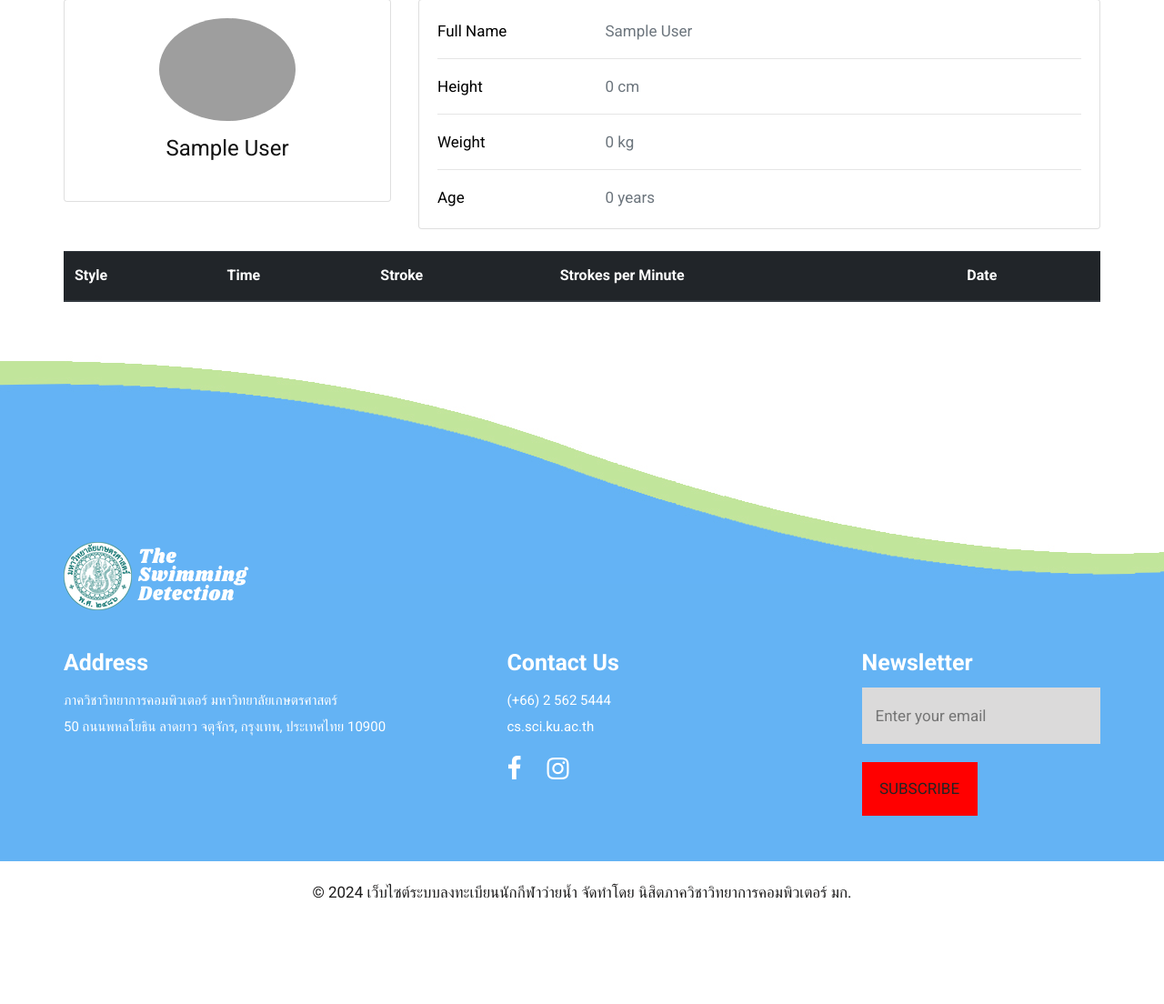
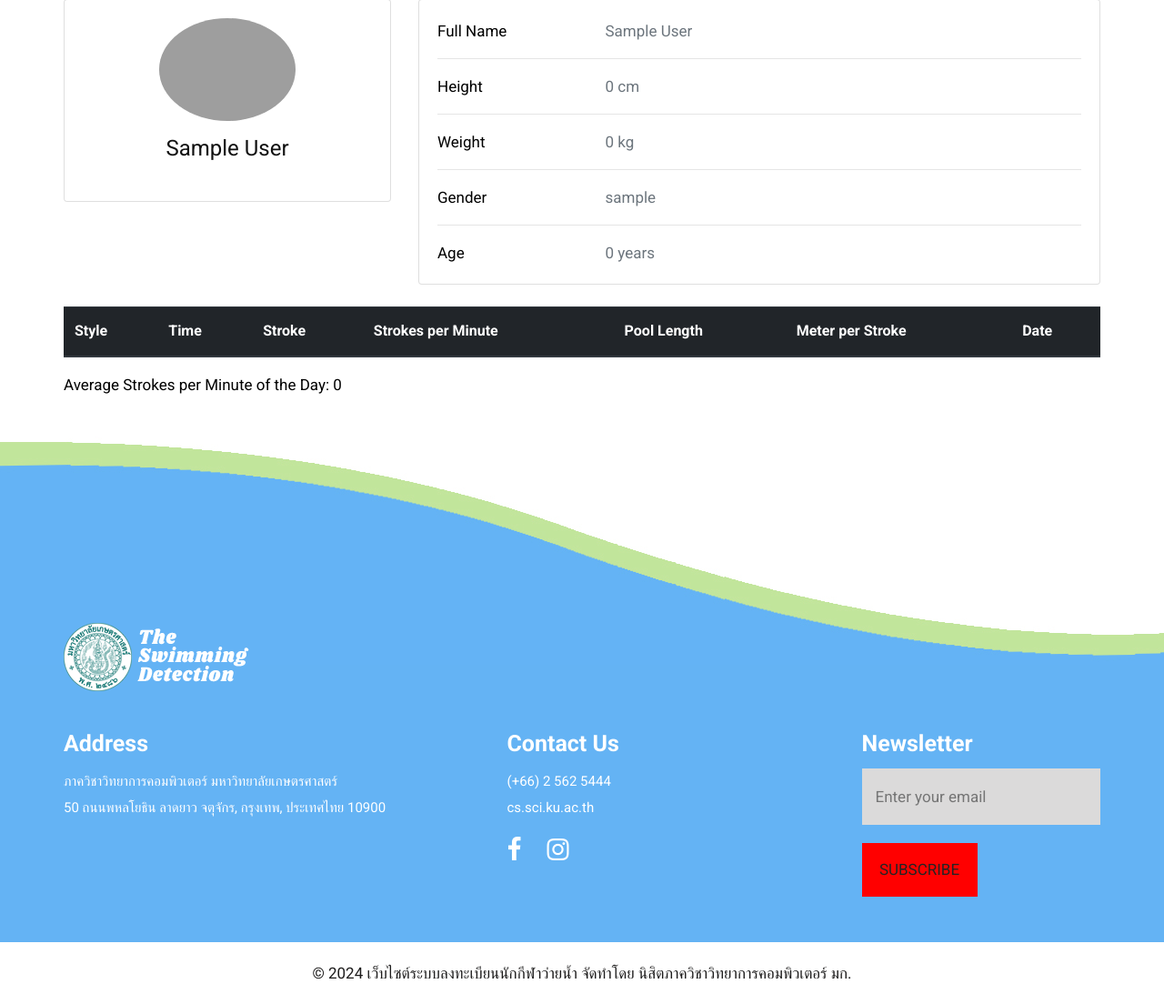
Before and after one commit to 0akkung/Swimming-Stroke-Detection, a Flask app: page /profile in a window 1280 px wide. Shown: the part 204-1308 px from the top of the page at 91% size. Before the commit the page ends 1192 px from the top, so only its background shows below. Run offline with Flask 3, Linux system fonts and the light colour scheme; the visitor is signed in with stand-in values (Sample User, id 1); data that the repository does not hold is empty; some libraries are stand-ins or nearby versions; grey boxes are pictures that could not be loaded.

Commit message:
Add pool length field and average SPM of the day

```diff
--- a/app.py
+++ b/app.py
@@ -1,10 +1,12 @@
 from flask import Flask, render_template, redirect, url_for, request, flash, Response, send_file
 from werkzeug.security import generate_password_hash, check_password_hash
 from flask_sqlalchemy import SQLAlchemy
+from sqlalchemy import func
 from swimming_detector import SwimmingDetector
 from forms import RegistrationForm
-from datetime import datetime
+from datetime import datetime, date
 from io import BytesIO
+
 
 from flask_login import LoginManager, UserMixin, login_required, login_user, logout_user, current_user
 
@@ -44,8 +46,12 @@ class SwimmingRecord(db.Model):
     time = db.Column(db.String(20), nullable=False)
     stroke = db.Column(db.Integer, nullable=False)
     style = db.Column(db.String(20), nullable=False)
+    pool_length = db.Column(db.Integer, nullable=False)
     strokes_per_minute = db.Column(db.Integer, nullable=False)
     date = db.Column(db.DateTime, nullable=False)
+
+    def calculate_meter_per_stroke(self):
+        return self.pool_length / self.stroke
 
 
 with app.app_context():
@@ -139,7 +145,18 @@ def register():
 @app.route('/profile')
 @login_required
 def profile():
-    return render_template('profile.html')
+    today = datetime.today().date()
+    # Filter records for a specific user within the date range
+    swimming_records_today = SwimmingRecord.query.filter(
+        SwimmingRecord.user_id == current_user.id).all()
+    print(swimming_records_today)
+
+    # Calculate average strokes per minute
+    total_strokes = sum(record.strokes_per_minute for record in swimming_records_today)
+    average_strokes_per_minute = total_strokes / len(swimming_records_today) if swimming_records_today else 0
+
+    return render_template('profile.html', swimming_records=swimming_records_today,
+                           average_strokes_per_minute=average_strokes_per_minute)
 
 
 @app.route('/swim')
@@ -163,9 +180,10 @@ def save_swim_result():
     time = str(int(counter.get_elapsed_time())) + 's'
     stroke = counter.get_strokes()
     style = counter.get_style()
+    length = request.form['length']
     spm = counter.get_strokes_per_minute()
     date = datetime.now()
-    new_swimming_record = SwimmingRecord(user_id=current_user.id, time=time, stroke=stroke, style=style,
+    new_swimming_record = SwimmingRecord(user_id=current_user.id, time=time, stroke=stroke, style=style, pool_length=length,
                                          strokes_per_minute=spm, date=date)
 
     # Add the new record to the database
--- a/templates/base.html
+++ b/templates/base.html
@@ -51,7 +51,7 @@
 <!-- end loader -->
 <div id="mySidepanel" class="sidepanel">
     <a href="javascript:void(0)" class="closebtn" onclick="closeNav()">×</a>
-    <a class="active" href="{{ url_for('index') }}">Home</a>
+    <a href="{{ url_for('index') }}">Home</a>
     <a href="{{ url_for('about') }}">About</a>
 
     {% if not current_user.is_authenticated %}
--- a/templates/profile.html
+++ b/templates/profile.html
@@ -52,6 +52,15 @@
                             <hr>
                             <div class="row">
                                 <div class="col-sm-3">
+                                    <p class="mb-0">Gender</p>
+                                </div>
+                                <div class="col-sm-9">
+                                    <p class="text-muted mb-0">{{ current_user.gender }}</p>
+                                </div>
+                            </div>
+                            <hr>
+                            <div class="row">
+                                <div class="col-sm-3">
                                     <p class="mb-0">Age</p>
                                 </div>
                                 <div class="col-sm-9">
@@ -69,6 +78,8 @@
                     <th>Time</th>
                     <th>Stroke</th>
                     <th>Strokes per Minute</th>
+                    <th>Pool Length</th>
+                    <th>Meter per Stroke</th>
                     <th>Date</th>
                 </tr>
                 </thead>
@@ -79,11 +90,16 @@
                         <td>{{ record.time }}</td>
                         <td>{{ record.stroke }}</td>
                         <td>{{ record.strokes_per_minute }}</td>
+                        <td>{{ record.pool_length }}</td>
+                        <td>{{ record.calculate_meter_per_stroke() }}</td>
                         <td>{{ record.date.strftime("%d %b %Y %H:%M") }}</td>
                     </tr>
                 {% endfor %}
                 </tbody>
             </table>
+
+        <p>Average Strokes per Minute of the Day: {{ average_strokes_per_minute }}</p>
+
         </div>
     </section>
      <!-- end Profile  section -->
```
Also changed, not shown: forms.py (+8 -4 lines), models.py (added, +37 -0 lines), templates/swim.html (+23 -37 lines).
